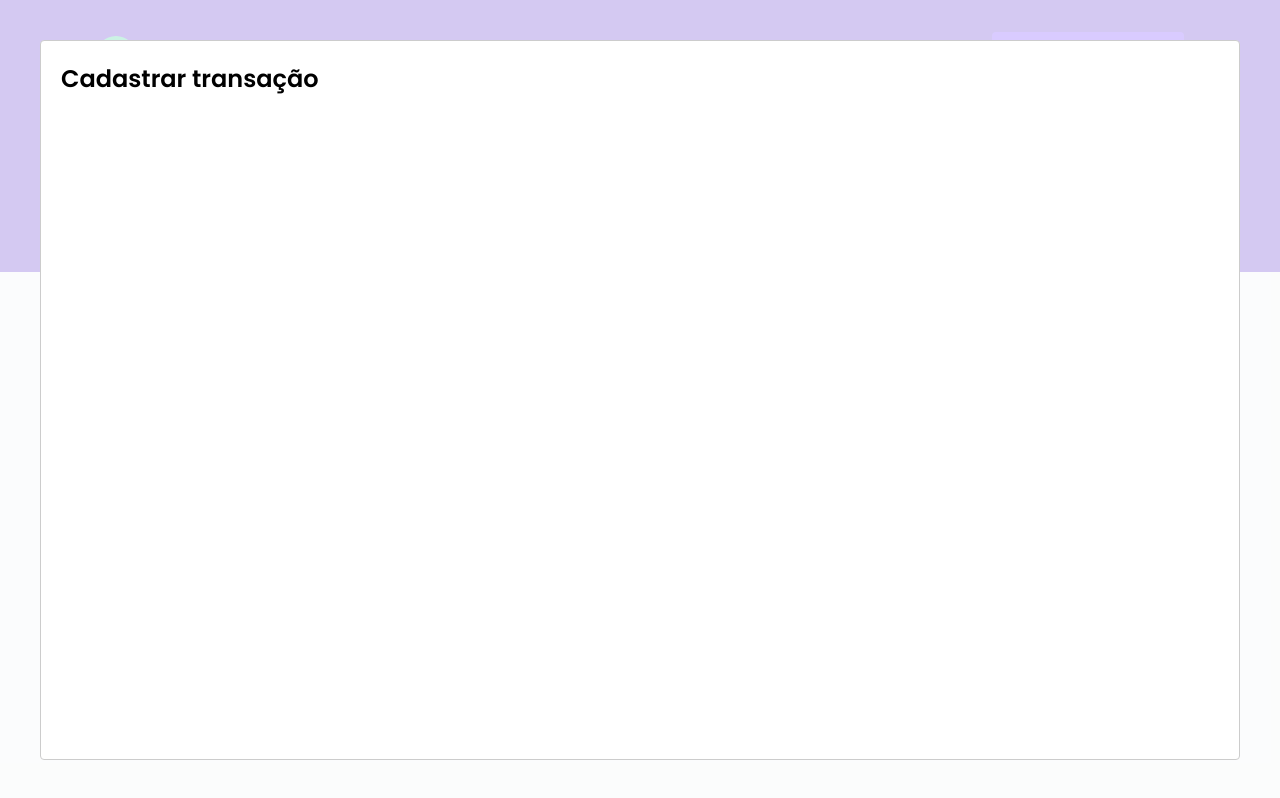
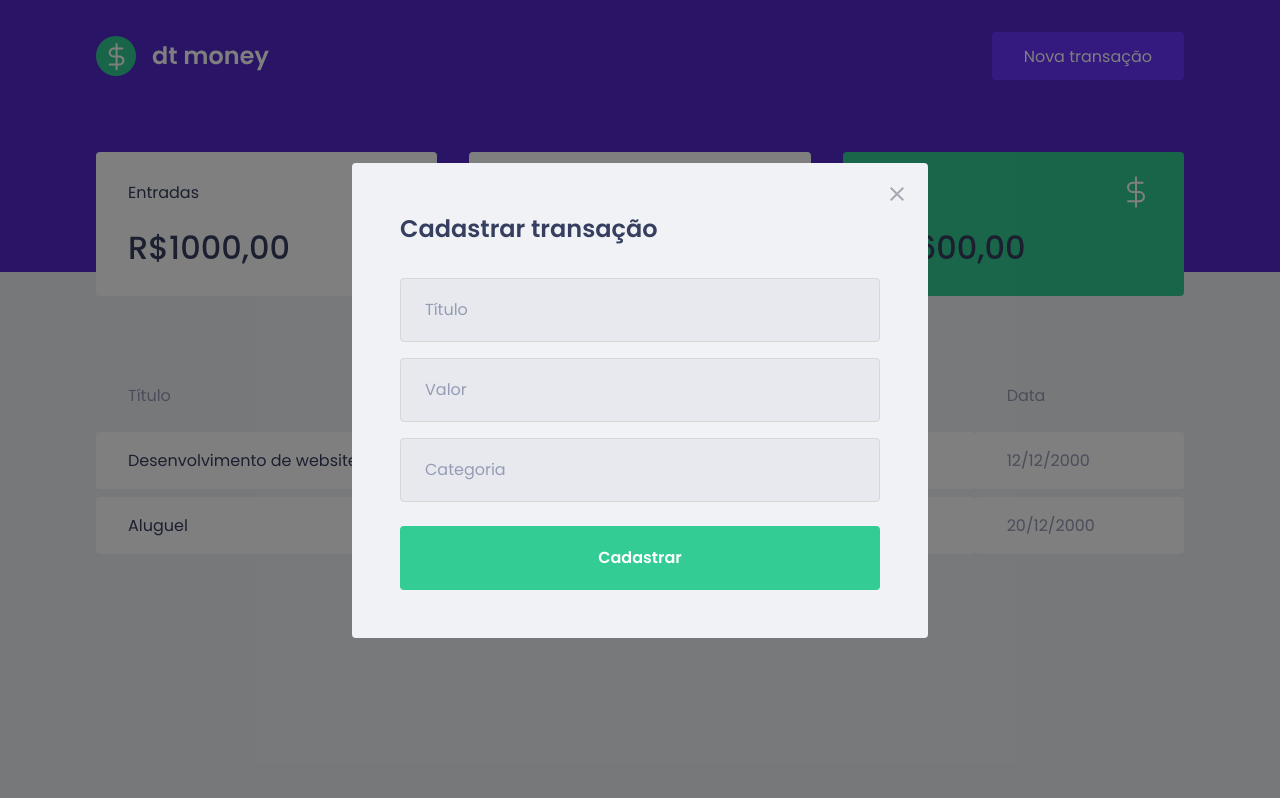
Before and after one commit to rafaelst2000/dtmoney, a React (Create React App) app: page / in a window 1280 px wide. Both pictures are taken after a click on the button "Nova transação". Built offline with nearby package versions, Linux system fonts and the light colour scheme; no server answers; what miragejs would draw is missing.

Commit message:
modal styles

```diff
--- a/src/components/NewTransactionModal/index.tsx
+++ b/src/components/NewTransactionModal/index.tsx
@@ -1,4 +1,6 @@
 import Modal from 'react-modal'
+import { Container } from './styles'
+import closeImg from '../../assets/close.svg'
 
 interface NewTransactionModalProps {
   isOpen: boolean
@@ -8,9 +10,23 @@
 export function NewTransactionModal ({ isOpen, onRequestClose } : NewTransactionModalProps) {
   return (
     <Modal
+      overlayClassName="react-modal-overlay"
+      className="react-modal-content"
       isOpen={isOpen}
-      onRequestClose={onRequestClose}>
-      <h2>Cadastrar transação</h2>
+      onRequestClose={onRequestClose}
+    >
+
+      <button type="button" className="react-modal-close">
+        <img src={closeImg} alt="Fechar modal" onClick={onRequestClose}/>
+      </button>
+
+      <Container>
+        <h2>Cadastrar transação</h2>
+        <input placeholder="Título" />
+        <input type="number" placeholder="Valor" />
+        <input placeholder="Categoria" />
+        <button type="submit">Cadastrar</button>
+      </Container>
     </Modal>
   )
 }
--- a/src/components/NewTransactionModal/styles.ts
+++ b/src/components/NewTransactionModal/styles.ts
@@ -1,3 +1,46 @@
 import styled from 'styled-components'
 
-export const Container = styled.div ``
+export const Container = styled.form `
+  h2{
+    color: var(--text-title);
+    font-size: 1.5rem;
+    margin-bottom: 2rem;
+  }
+
+  input {
+    width: 100%;
+    padding: 0 1.5rem;
+    height: 4rem;
+    border-radius: 0.25rem;
+    background: #e7e9ee;
+    border: 1px solid #d7d7d7;
+    font-weight: 400;
+    font-size: 1rem;
+
+    &::placeholder{
+      color: var(--text-body);
+    }
+
+    & + input {
+      margin-top: 1rem;
+    }
+
+  }
+  button[type="submit"]{
+    width: 100%;
+    padding: 0 1.5rem;
+    height: 4rem;
+    background: var(--green);
+    color: #fff;
+    border-radius: 0.25rem;
+    border: 0;
+    font-size: 1rem;
+    margin-top: 1.5rem;
+    font-weight: 600;
+    transition: filter 0.2s;
+
+    &:hover{
+      filter: brightness(0.9);
+    }
+  }
+`
--- a/src/styles/global.ts
+++ b/src/styles/global.ts
@@ -52,4 +52,36 @@
     cursor: not-allowed;
   }
 
+  .react-modal-overlay{
+    background: rgba(0,0,0,0.5);
+    position: fixed;
+    top: 0;
+    bottom: 0;
+    left: 0;
+    right: 0;
+    display: flex;
+    justify-content: center;
+    align-items: center;
+  }
+  .react-modal-content{
+    width: 100%;
+    max-width: 576px;
+    background: var(--background);
+    padding: 3rem;
+    position: relative;
+    border-radius: 0.25rem;
+  }
+
+  .react-modal-close{
+    position: absolute;
+    right: 1.5rem;
+    top: 1.5rem;
+    border: 0;
+    background: transparent;
+    transition: filter 0.2s;
+
+    &:hover{
+      filter: brightness(0.8);
+    }
+  }
 `
```
